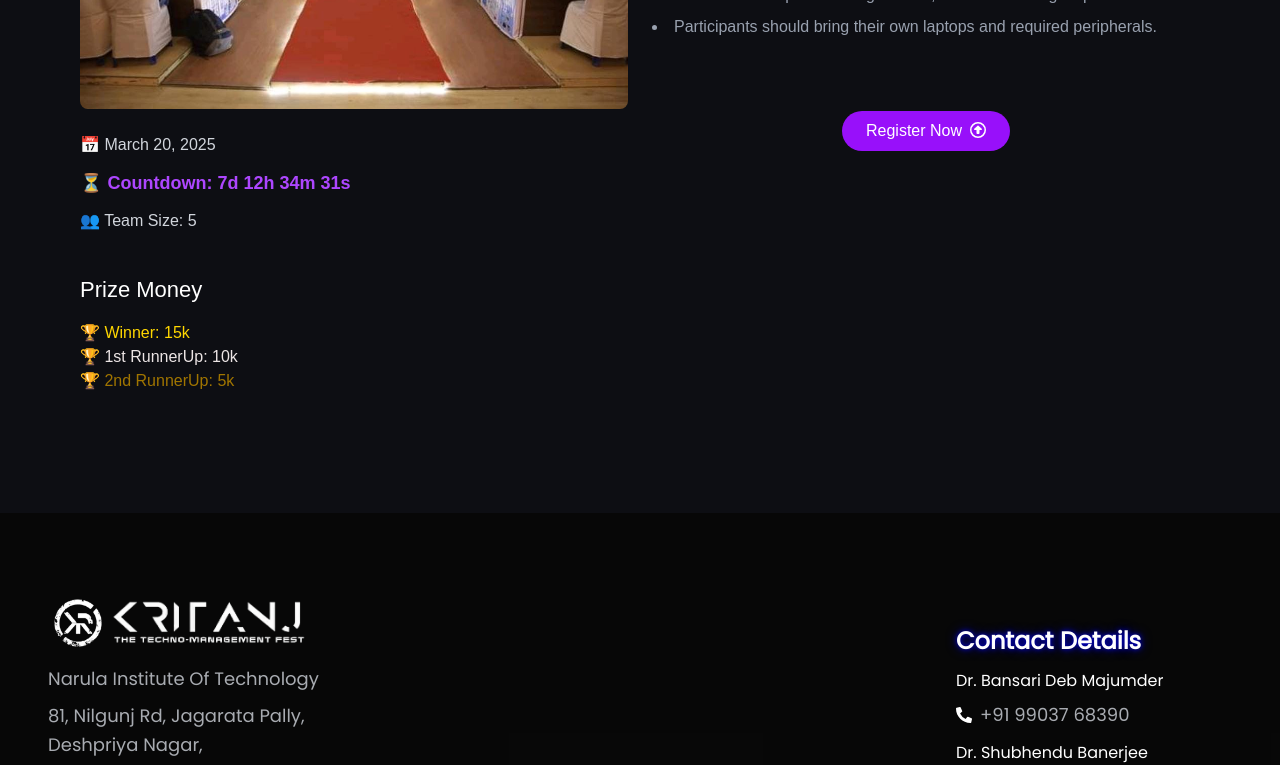
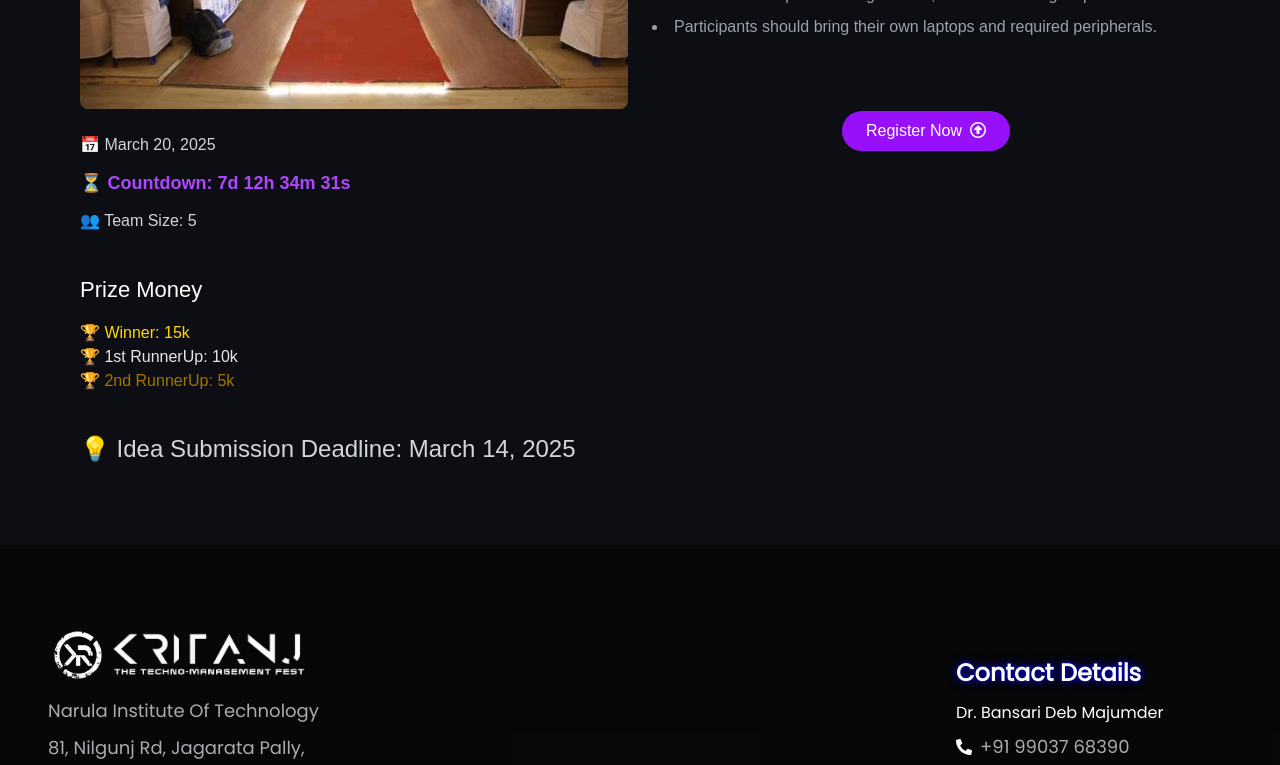
Before and after one commit to blackcat-007/Kritanj2025, a Next.js app: page /events/28 in a window 1280 px wide. Shown: the part 1300-2065 px from the top of the page. Built offline with nearby package versions, Linux system fonts and the light colour scheme.

Commit message:
issues fixed

```diff
--- a/src/app/events/[eventId]/page.jsx
+++ b/src/app/events/[eventId]/page.jsx
@@ -116,6 +116,8 @@ const EventDetailPage = () => {
                         </div>
     }
                         {eventDetails.registrationFees && <p className="text-gray-300">💸 Registration Fees: {eventDetails.registrationFees}</p>}
+                        {eventDetails.ideasubmissiondeadline &&
+                        ( <p className="text-gray-300 text-bold text-2xl">💡 Idea Submission Deadline: {eventDetails.ideasubmissiondeadline}</p>)}
                     </div>
                 </div>
 
@@ -154,7 +156,7 @@ const EventDetailPage = () => {
                     <div className="text-center mt-8">
                         <a
                             href={
-                                eventDetails.contestname === "Hack-o-Nit"
+                                eventDetails.contestname === "Hack-o-NiT"
                                     ? "https://docs.google.com/forms/d/e/1FAIpQLScicH5gboqHPdpyz1-hnD9K04ftNXtHumbAfqvwf67whbz9Ww/viewform?fbzx=-1065942362266758347"
                                     : "https://docs.google.com/forms/d/e/1FAIpQLSfruZFRAC35X3qbS8TRB6mDZEQIS_iVp2xdyro8Abf0ukI-OQ/viewform"
                             }
--- a/src/app/events/events.js
+++ b/src/app/events/events.js
@@ -162,6 +162,7 @@ export const events=[
         bg2: "/2bg.png",
         bg3: "/3bg.png",
         category: "Hack-o-NiT",
+        ideasubmissiondeadline: "March 14, 2025",
         prizemoney:["15k","10k","5k"],
         rules: [
           "General Rules",
```
